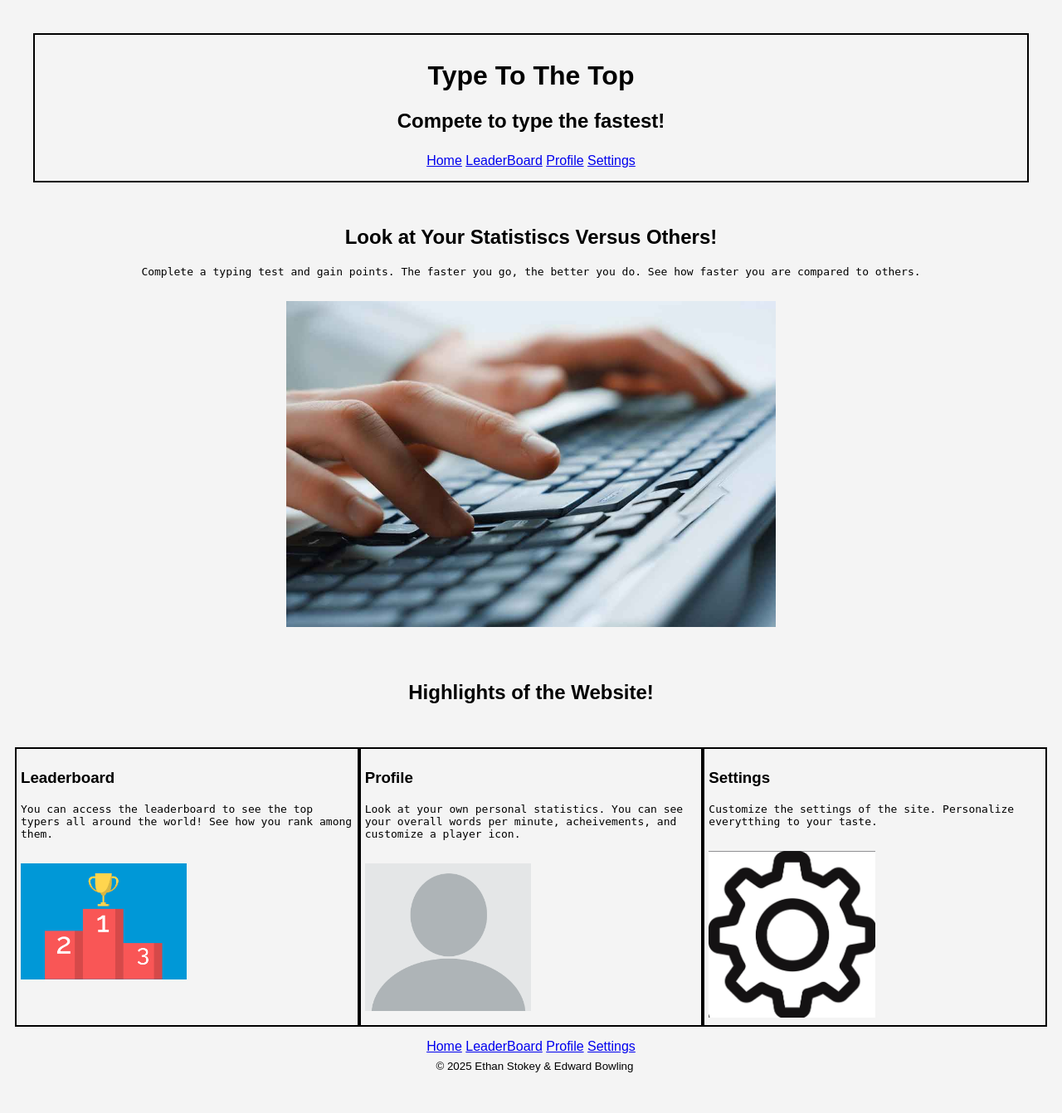
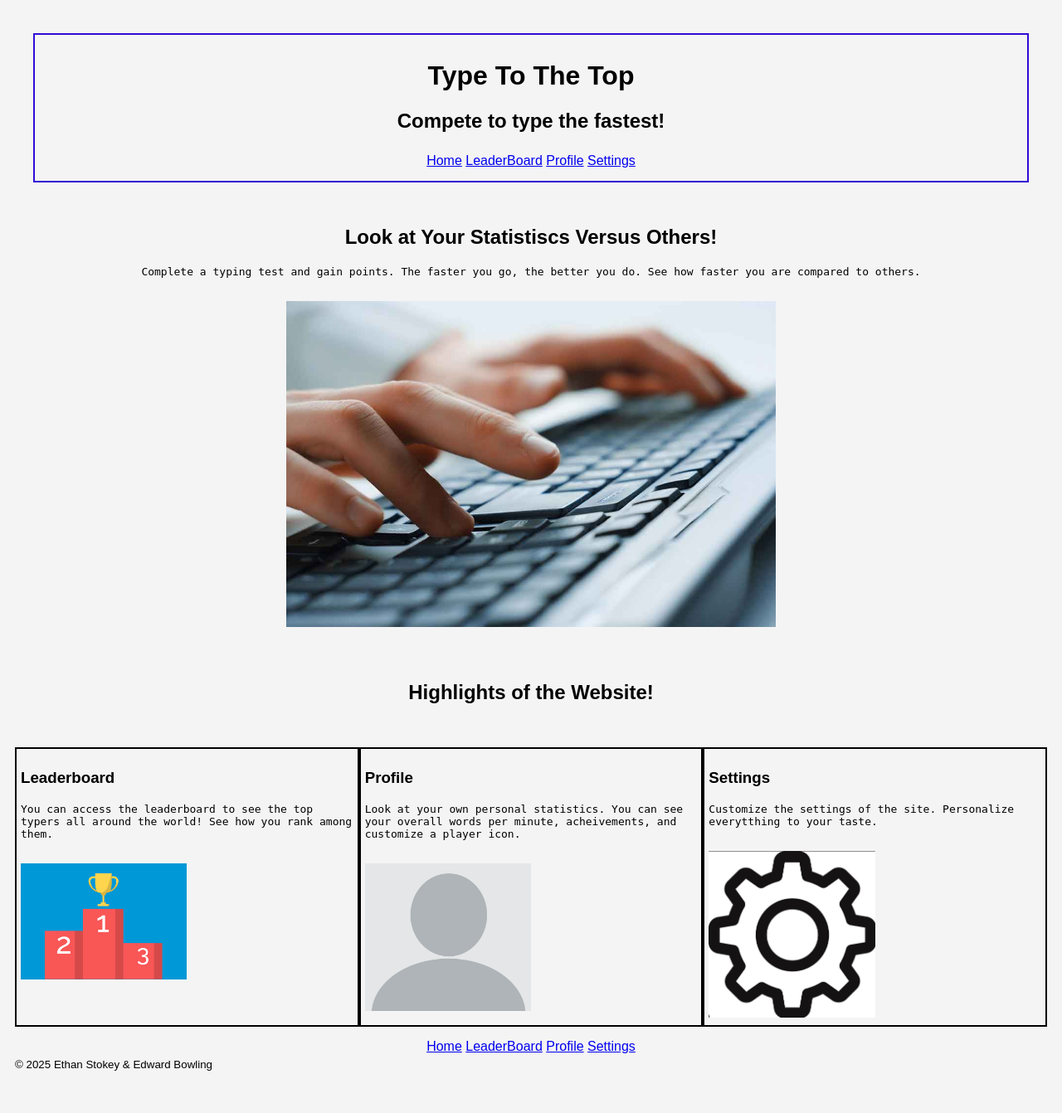
Before and after one commit to StokedTBH/PL_4_Web_Applications, a PHP site: page /index.html in a window 1280 px wide. Shown: the whole page at 83% size. Run offline with PHP 8.4, Linux system fonts and the light colour scheme.

Commit message:
ACTUAL Final HW2 Commit. Fixed footer copyright.

```diff
--- a/HW2/styles/main.css
+++ b/HW2/styles/main.css
@@ -13,7 +13,11 @@
 }
 
 .outline {
-  border: 2px solid #000000;
+border: 2px solid #300bd6;
+}
+
+.copyright {
+float: left;
 }
 
 .primary-footer {
@@ -21,7 +25,8 @@
 background-color: #f4f4f4;
 padding-top: 10px;
 padding-bottom: 30px;
-  text-align: center;
+position: relative;
+bottom: 0;
 }
 
 .menu {
```
Lines whose indentation alone changed are shown as unchanged.
